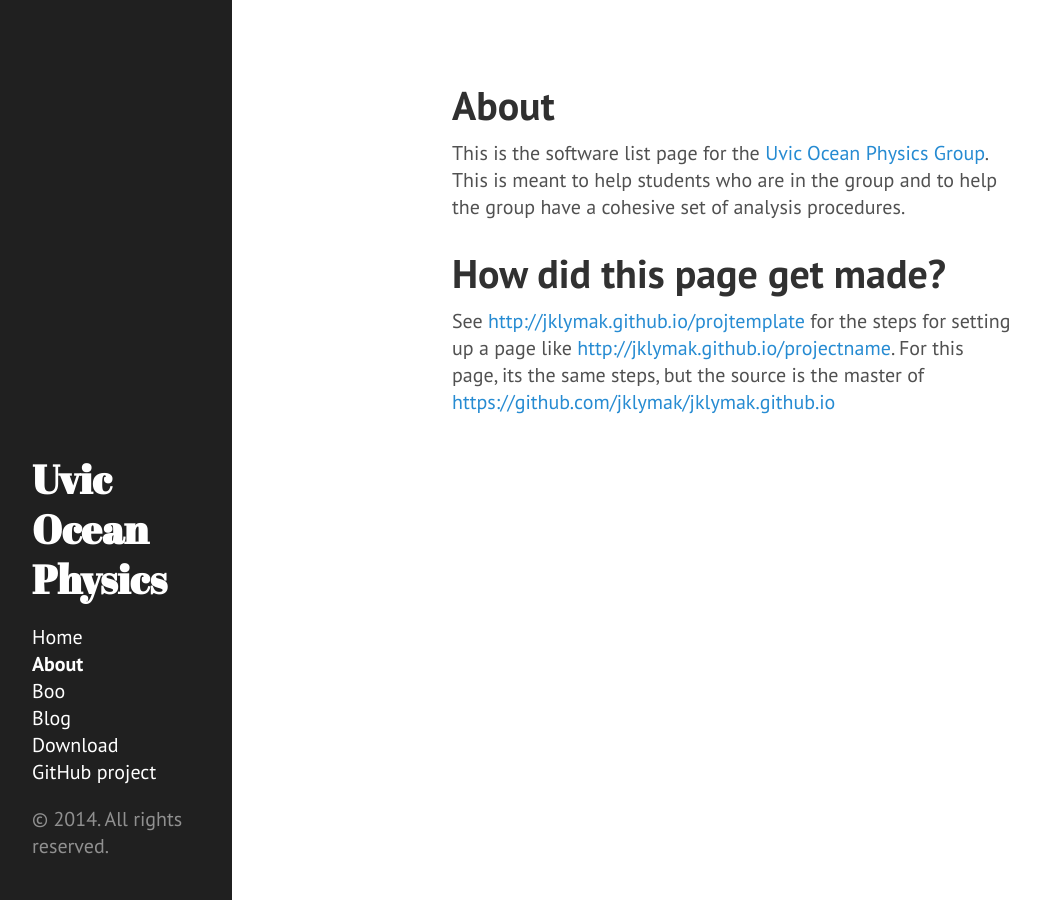
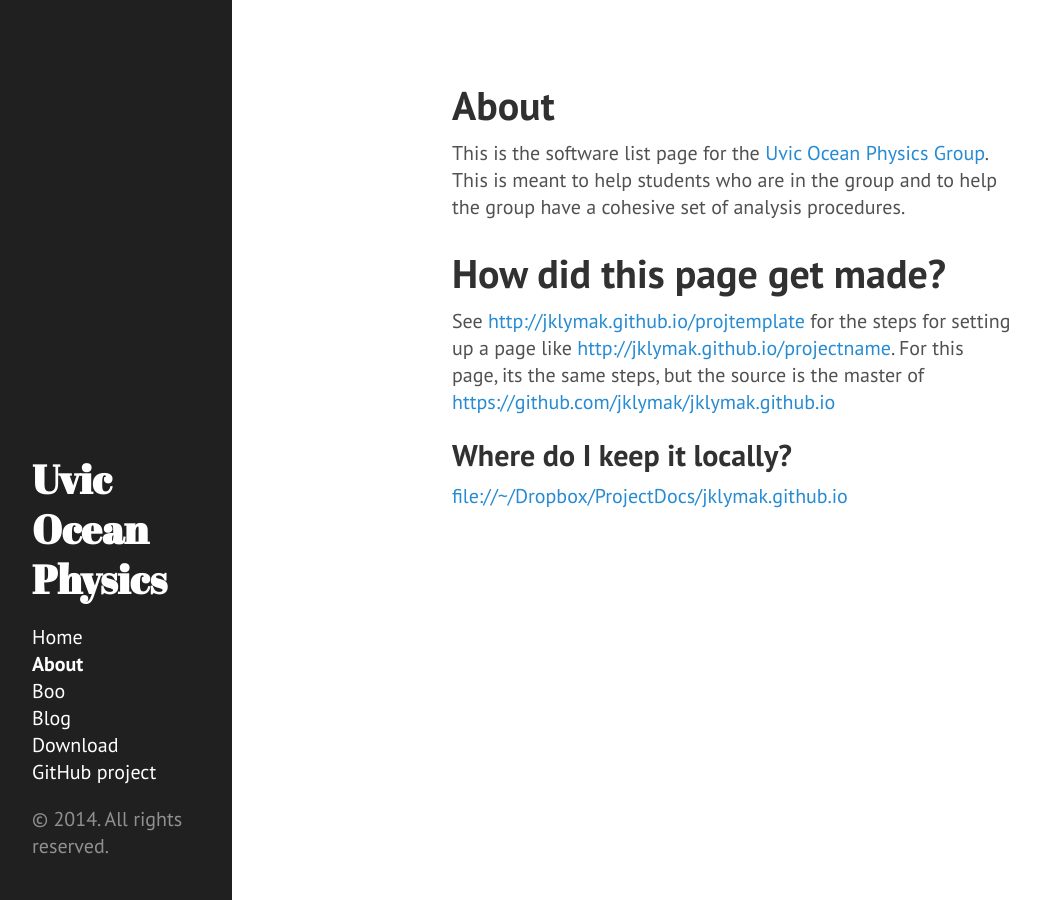
Before and after one commit to jklymak/jklymak.github.io, a Jekyll site: the page built from about.md, in a window 1280 px wide. Shown: the whole page, without its empty margins (8-1048 px from the left). Built offline with Jekyll 4.4.1, drawn with Linux system fonts in a browser that asks for light colours; Markdown is read by kramdown in place of the engine named in the settings.

Commit message:
A bit more traceback on about.md

```diff
--- a/about.md
+++ b/about.md
@@ -8,3 +8,7 @@
 # How did this page get made?
 
 See [http://jklymak.github.io/projtemplate]() for the steps for setting up a page like [http://jklymak.github.io/projectname]().  For this page, its the same steps, but the source is the master of [https://github.com/jklymak/jklymak.github.io]()
+
+## Where do I keep it locally?
+
+[file://~/Dropbox/ProjectDocs/jklymak.github.io]()
```
